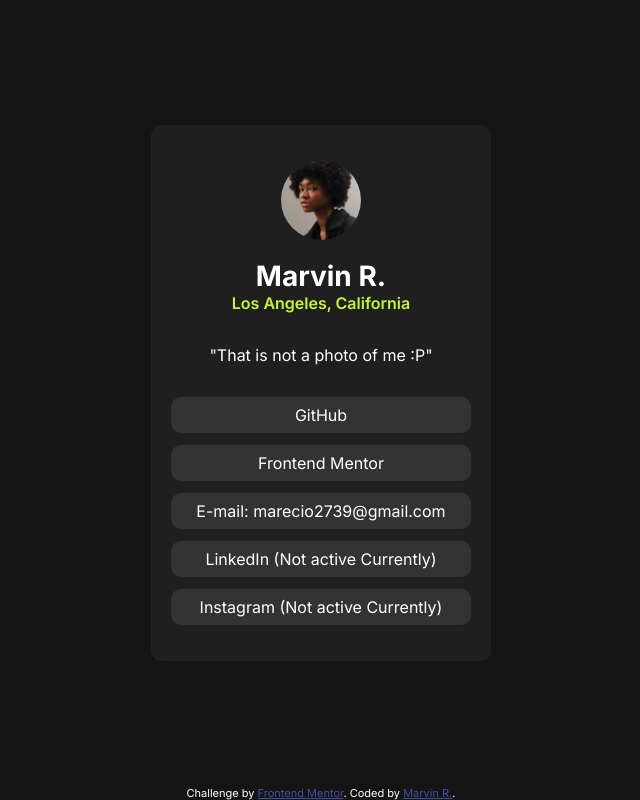
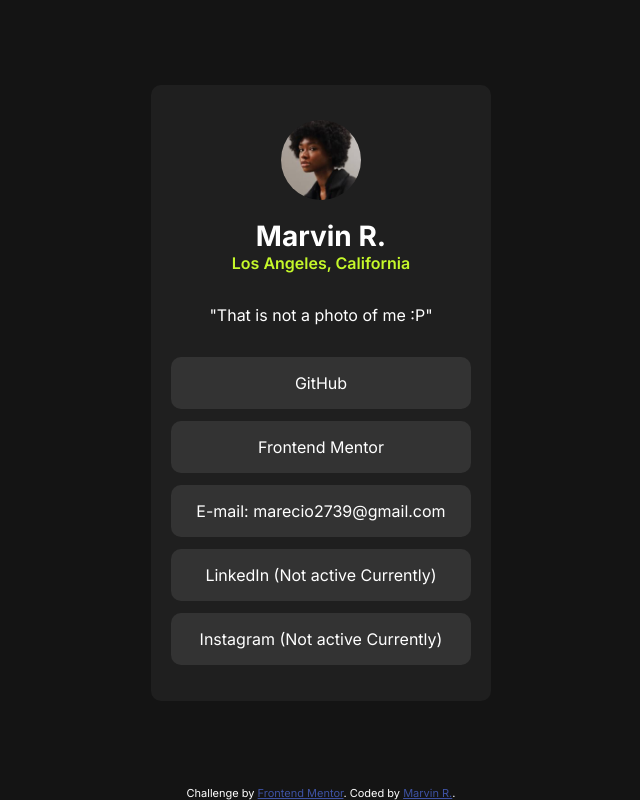
Before and after one commit to elMarMar/social-links-profile-main, a plain HTML site: page index.html in a window 1280 px wide. Shown: the whole page, without its empty margins (319-959 px from the left). Drawn offline with Linux system fonts and the light colour scheme.

Commit message:
revised solution

```diff
--- a/index.html
+++ b/index.html
@@ -38,13 +38,15 @@
         </div>
 
         <ul>
-          <a href="https://github.com/elMarMar"><li>GitHub</li></a>
-          <a href="https://www.frontendmentor.io/profile/elMarMar"
-            ><li>Frontend Mentor</li></a
-          >
-          <a href=""><li>E-mail: marecio2739@gmail.com</li></a>
-          <a href=""><li>LinkedIn (Not active Currently)</li></a>
-          <a href=""><li>Instagram (Not active Currently)</li></a>
+          <li><a href="https://github.com/elMarMar">GitHub</a></li>
+          <li>
+            <a href="https://www.frontendmentor.io/profile/elMarMar"
+              >Frontend Mentor</a
+            >
+          </li>
+          <li><a href="">E-mail: marecio2739@gmail.com</a></li>
+          <li><a href="">LinkedIn (Not active Currently)</a></li>
+          <li><a href="">Instagram (Not active Currently)</a></li>
         </ul>
       </div>
     </main>
--- a/style.css
+++ b/style.css
@@ -77,7 +77,11 @@ ul {
   padding: 0px;
 }
 
-ul > a {
+li > a {
+  width: 100%;
+  height: 100%;
+  padding: 1rem;
+  text-align: center;
   text-decoration: none;
 }
 
@@ -87,7 +91,6 @@ li {
   align-items: center;
 
   margin-bottom: 0.75rem;
-  padding: 0.5rem;
   border-radius: 10px;
 
   background-color: hsl(0, 0%, 20%);
```
